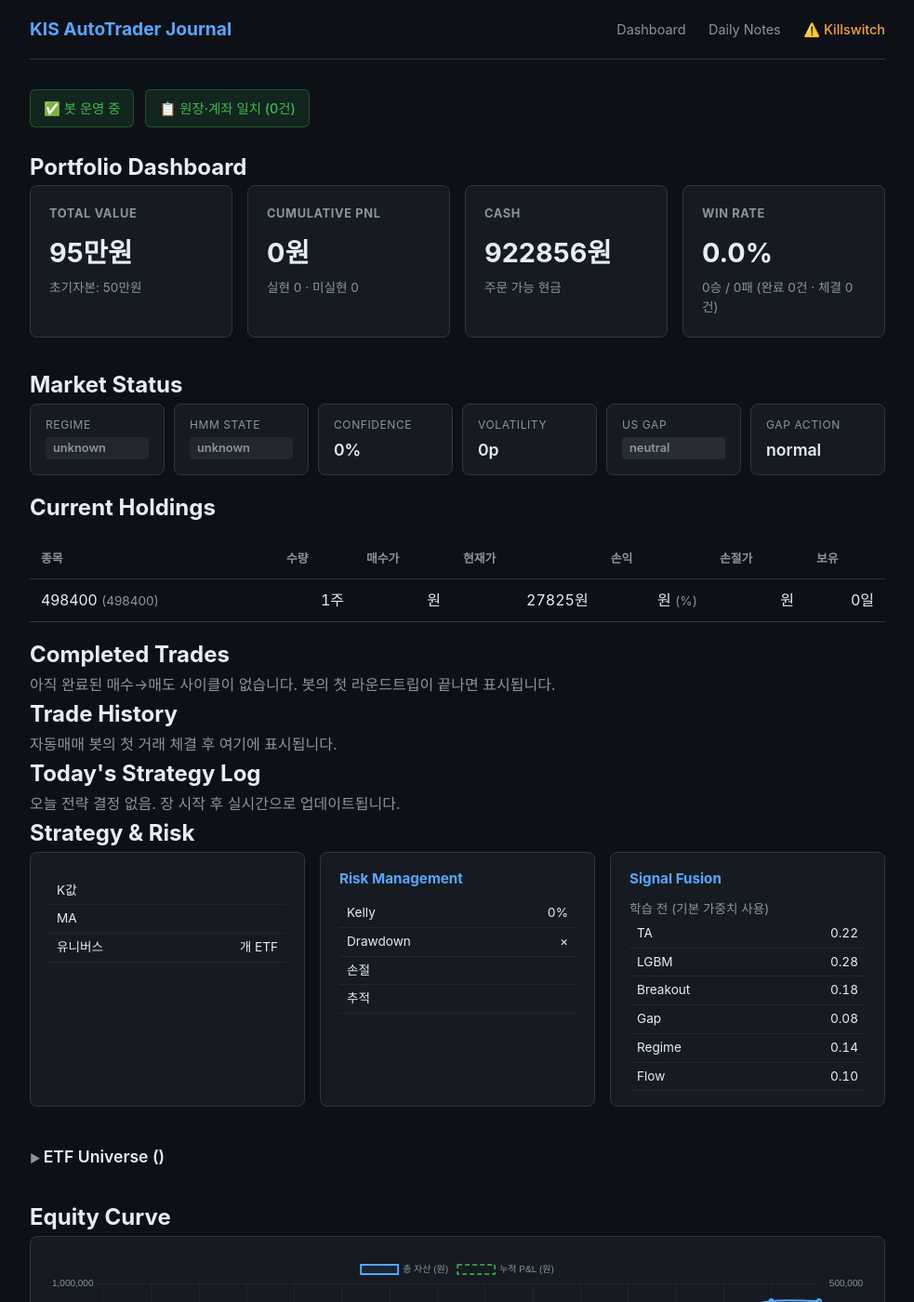
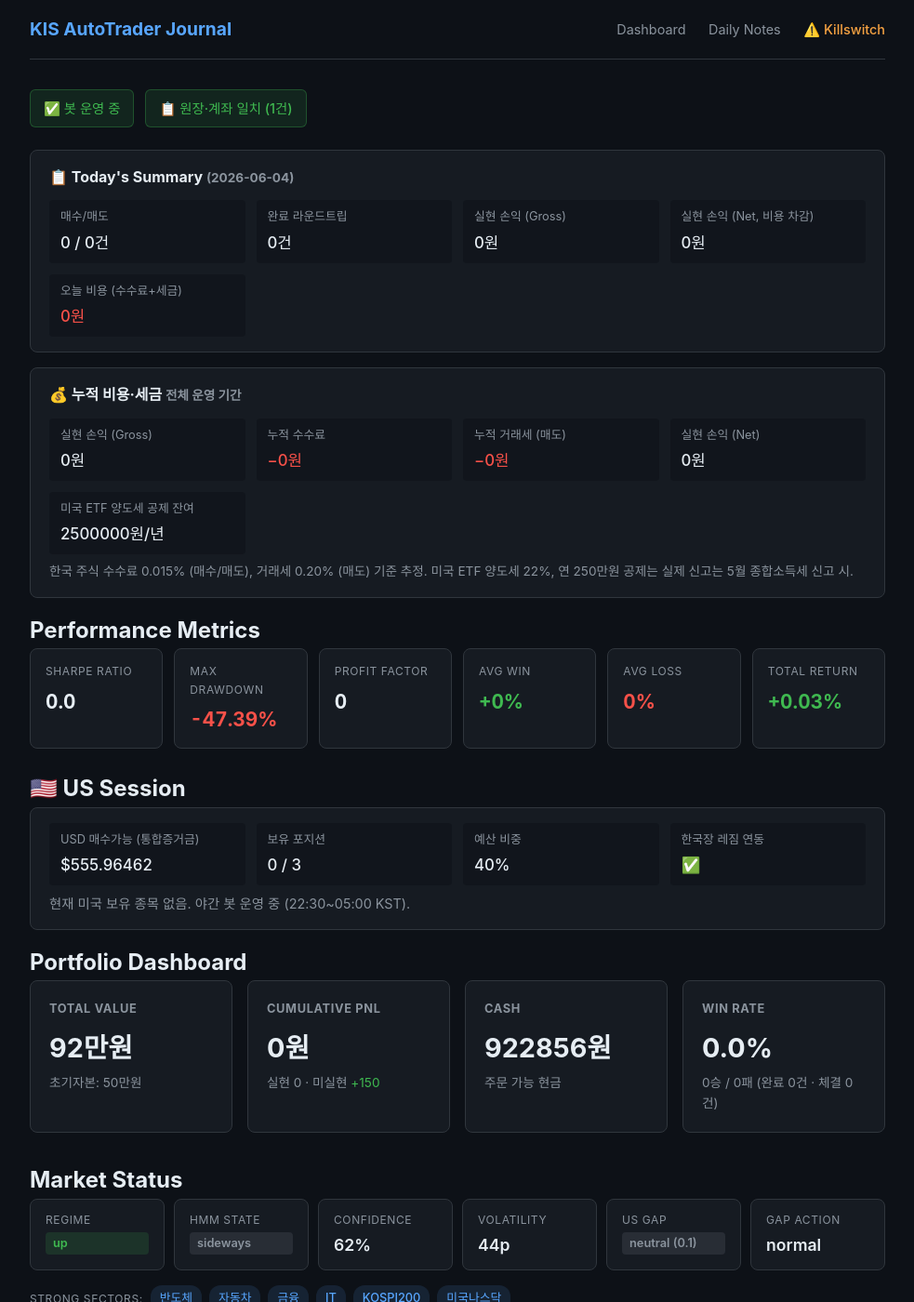
Before and after one commit to BudongJW/kis-trading-journal, a Jekyll site: the page built from index.html, in a window 1280 px wide and 1400 px high. Shown: the whole window at 93% size, without its empty margins (148-1131 px from the left). Built offline with Jekyll 4.4.1, drawn with Linux system fonts in a browser that asks for light colours; nearby versions of some CDN libraries; some of the changed lines change nothing that is shown; some of the changed text lies outside the part shown.

Commit message:
auto: 미국장 야간 업데이트 05:01

```diff
--- a/_data/portfolio.json
+++ b/_data/portfolio.json
@@ -1,28 +1,80 @@
 {
-  "updated_at": "2026-06-03T21:06:57.203543",
+  "updated_at": "2026-06-04T05:00:57.002094",
   "initial_capital": 500000,
   "cash": 922856,
   "holdings": [
     {
       "symbol": "498400",
-      "name": "498400",
-      "tag": "급등주",
+      "name": "KODEX 200타겟위클리커버드콜",
       "qty": 1,
       "current_price": 27825,
       "value": 27825,
-      "ta_score": -5.4,
-      "ta_signal": "HOLD",
-      "ta_detail": "TA=-5(sideways) [RSI(81)=-20 MACD=+20 BB=-15 Stoch=-1 ADX=-7 MA=+15 OBV=+7 MFI=-2 ATR=-3]"
+      "buy_price": 27675,
+      "pnl": 150,
+      "pnl_pct": 0.54,
+      "manual": true,
+      "stop_price": 26845
     }
   ],
+  "reconcile": {
+    "matched": 1,
+    "broker_only": 0,
+    "ledger_only": 0,
+    "qty_mismatch": 0
+  },
+  "killswitch": {
+    "active": false,
+    "mode": "off",
+    "reason": "",
+    "set_at": "",
+    "set_by": ""
+  },
   "holdings_value": 27825,
-  "total_value": 950681,
+  "total_value": 923006,
   "total_pnl": 0,
   "total_pnl_pct": 0,
+  "realized_pnl": 0,
+  "unrealized_pnl": 150,
   "total_trades": 0,
+  "completed_trades": 0,
   "winning_trades": 0,
   "losing_trades": 0,
   "win_rate": 0.0,
+  "trades": [],
+  "realized": [],
+  "rejected_orders": [],
+  "today_summary": {
+    "date": "2026-06-04",
+    "buys": 0,
+    "sells": 0,
+    "completed_round_trips": 0,
+    "buy_notional": 0,
+    "sell_notional": 0,
+    "fees": 0,
+    "taxes": 0,
+    "total_cost": 0,
+    "realized_pnl_gross": 0,
+    "realized_pnl_net": 0,
+    "best_trade": null,
+    "worst_trade": null
+  },
+  "costs": {
+    "total_fees": 0,
+    "total_taxes": 0,
+    "total_cost": 0,
+    "realized_pnl_gross": 0,
+    "realized_pnl_net": 0,
+    "tax_exemption_remaining_krw": 2500000
+  },
+  "performance": {
+    "sharpe_ratio": 0.0,
+    "max_drawdown_pct": -47.39,
+    "profit_factor": 0,
+    "avg_win_pct": 0,
+    "avg_loss_pct": 0,
+    "total_return_pct": 0.03
+  },
+  "r_summary": {},
   "daily_history": [
     {
       "date": "2026-05-12",
@@ -236,23 +288,34 @@
       "hmm_state": "sideways",
       "confidence": 0.62,
       "k_value": 0.5
+    },
+    {
+      "date": "2026-06-04",
+      "total_value": 923006,
+      "cash": 922856,
+      "holdings_value": 27825,
+      "day_pnl": 150,
+      "cumul_pnl": 150,
+      "realized_pnl": 0,
+      "unrealized_pnl": 150,
+      "net_deposit": 422856,
+      "regime": "up",
+      "hmm_state": "sideways",
+      "confidence": 0.62,
+      "k_value": 0.5
     }
   ],
-  "market_context": {
-    "regime": {
-      "trend": "up",
-      "volatility": "normal",
-      "trend_score": 0.595,
-      "vol_percentile": 44.0,
-      "hmm_state": "sideways",
-      "hmm_confidence": 0.8818882740118125,
-      "hmm_transition": {
-        "sideways": 0.00016997688614431698,
-        "bull": 0.9998300229740441,
-        "bear": 1.3981161846699272e-10
-      }
+  "market": {
+    "regime": "up",
+    "hmm_state": "sideways",
+    "confidence": 0.62,
+    "volatility": "normal",
+    "vol_percentile": 44.0,
+    "overnight_gap": {
+      "direction": "neutral",
+      "strength": 0.1,
+      "action": "normal"
     },
-    "confidence": 0.62,
     "strong_sectors": [
       "반도체",
       "자동차",
@@ -260,161 +323,64 @@
       "IT",
       "KOSPI200",
       "미국나스닥"
-    ],
-    "k_value": 0.5,
-    "ta_weights": {
-      "rsi": 0.17,
-      "macd": 0.17,
-      "bb": 0.12,
-      "stoch": 0.12,
-      "adx": 0.12,
-      "ma": 0.12,
-      "obv": 0.06,
-      "mfi": 0.06,
-      "atr": 0.06
+    ]
+  },
+  "strategy": {
+    "name": "ETF 변동성 돌파 + 신호 융합",
+    "params": {
+      "k": 0.5,
+      "trend_ma": 10
     },
-    "sectors": {
-      "반도체": {
+    "universe_count": 6,
+    "universe": [
+      {
         "symbol": "091160",
-        "ret_5d": 0.19,
-        "ret_20d": 25.61,
-        "vol_ratio": 1.19,
-        "momentum": "positive"
+        "name": "KODEX 반도체"
       },
-      "2차전지": {
-        "symbol": "305720",
-        "ret_5d": -1.05,
-        "ret_20d": -15.32,
-        "vol_ratio": 0.69,
-        "momentum": "weak"
+      {
+        "symbol": "395160",
+        "name": "KODEX 미국나스닥100TR"
       },
-      "바이오": {
-        "symbol": "244580",
-        "ret_5d": -9.44,
-        "ret_20d": -13.61,
-        "vol_ratio": 1.11,
-        "momentum": "negative"
+      {
+        "symbol": "069500",
+        "name": "KODEX 200"
       },
-      "자동차": {
+      {
         "symbol": "091180",
-        "ret_5d": 4.6,
-        "ret_20d": 24.63,
-        "vol_ratio": 0.88,
-        "momentum": "positive"
+        "name": "KODEX 자동차"
       },
-      "금융": {
+      {
         "symbol": "102110",
-        "ret_5d": 8.38,
-        "ret_20d": 34.4,
-        "vol_ratio": 0.85,
-        "momentum": "positive"
+        "name": "KODEX 금융"
       },
-      "IT": {
+      {
         "symbol": "098560",
-        "ret_5d": 0.06,
-        "ret_20d": 3.35,
-        "vol_ratio": 0.6,
-        "momentum": "positive"
-      },
-      "철강": {
-        "symbol": "117700",
-        "ret_5d": -7.33,
-        "ret_20d": -19.01,
-        "vol_ratio": 0.7,
-        "momentum": "negative"
-      },
-      "KOSPI200": {
-        "symbol": "069500",
-        "ret_5d": 8.4,
-        "ret_20d": 34.46,
-        "vol_ratio": 1.01,
-        "momentum": "positive"
-      },
-      "KOSDAQ150": {
-        "symbol": "229200",
-        "ret_5d": -7.76,
-        "ret_20d": -11.0,
-        "vol_ratio": 1.18,
-        "momentum": "negative"
-      },
-      "미국나스닥": {
-        "symbol": "395160",
-        "ret_5d": 8.33,
-        "ret_20d": 48.87,
-        "vol_ratio": 1.41,
-        "momentum": "strong"
+        "name": "KODEX IT"
       }
-    },
-    "breadth": {
-      "kospi_5d": 8.4,
-      "kosdaq_5d": -7.76,
-      "spread": 16.16,
-      "health": "mixed"
-    },
-    "turbulence": {
-      "is_turbulent": false,
-      "reason": "정상 (변동성 0.7x)"
-    },
-    "kelly": {
-      "combined": 0.2,
-      "etf": 0.2,
-      "surge": 0.2
-    },
-    "expectancy": {
-      "etf": 0.6,
-      "surge": 0.4
-    },
-    "lgbm": {},
-    "ta_accuracy": {
-      "rsi": {
-        "correct": 0,
-        "total": 0
-      },
-      "macd": {
-        "correct": 0,
-        "total": 0
-      },
-      "bb": {
-        "correct": 0,
-        "total": 0
-      },
-      "stoch": {
-        "correct": 0,
-        "total": 0
-      },
-      "adx": {
-        "correct": 0,
-        "total": 0
-      },
-      "ma": {
-        "correct": 0,
-        "total": 0
-      },
-      "obv": {
-        "correct": 0,
-        "total": 0
-      },
-      "mfi": {
-        "correct": 0,
-        "total": 0
-      },
-      "atr": {
-        "correct": 0,
-        "total": 0
-      }
-    },
-    "market_history_recent": []
+    ]
   },
-  "strategies": {
-    "etf_breakout": {
-      "name": "ETF 변동성 돌파",
-      "params": {
-        "k": 0.5,
-        "trend_ma": 10
-      }
-    },
-    "surge_scalp": {
-      "name": "급등주 단타"
-    }
-  }
+  "risk": {
+    "kelly_f": 0.2,
+    "drawdown_scale": 1.0,
+    "drawdown_reason": "거래 0건, 스케일링 미적용",
+    "stop_type": "ATR×1.5 동적",
+    "trailing_type": "ATR×2.0 활성 → ATR×1.0 이탈"
+  },
+  "fusion": {
+    "trained": false
+  },
+  "bear_strategy": {
+    "regime": "BULL",
+    "enabled": false
+  },
+  "us_session": {
+    "enabled": true,
+    "cash_usd": 555.96462,
+    "positions": 0,
+    "holdings": [],
+    "max_positions": 3,
+    "budget_pct": 0.4,
+    "regime_linked": true
+  },
+  "decisions": []
 }
```
